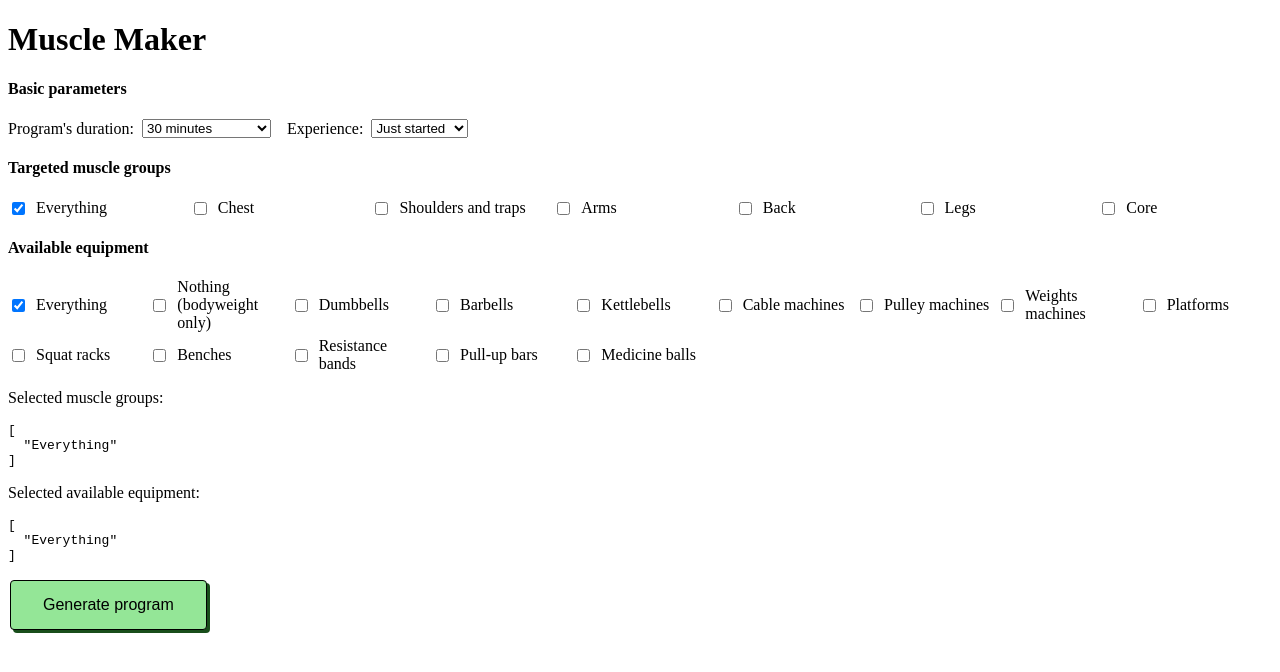
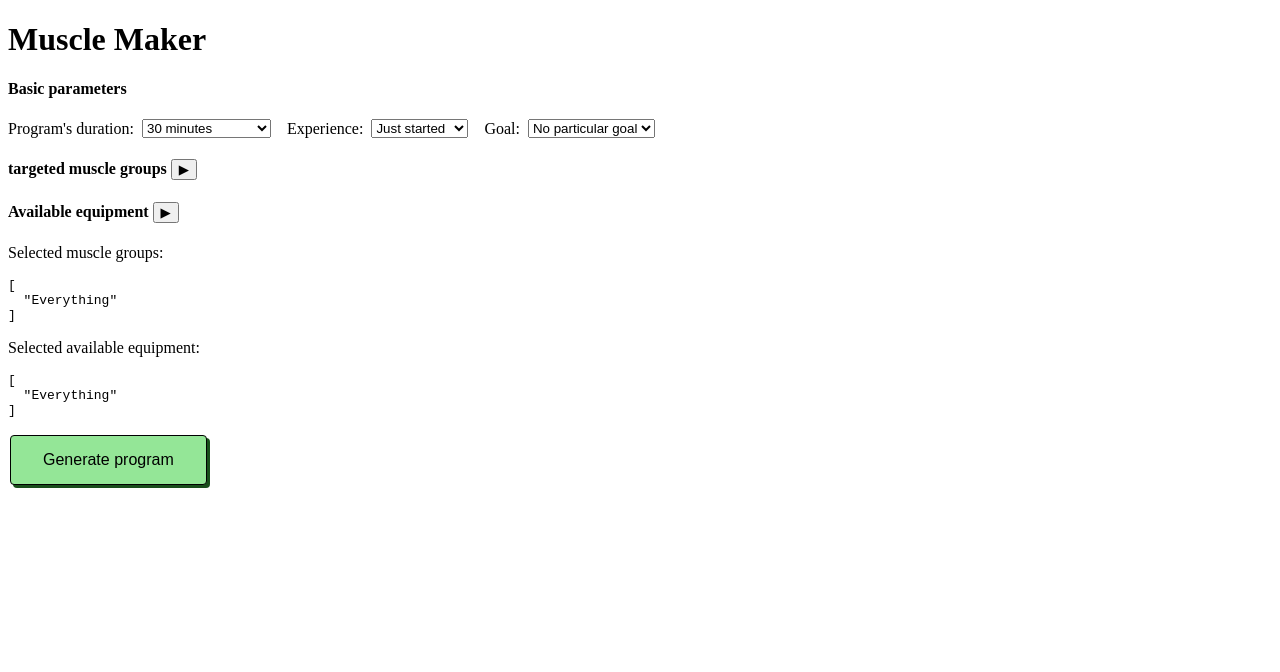
Before and after one commit to Flag69/Muscle-Maker, a Vue app in the folder frontend/: page / in a window 1280 px wide. Shown: the top 672 px of the page. Built offline with nearby package versions, Linux system fonts and the light colour scheme.

Commit message:
filters all right for now

```diff
--- a/frontend/src/components/filtersDisplay.vue
+++ b/frontend/src/components/filtersDisplay.vue
@@ -25,11 +25,29 @@
                 <option value="4">Advanced</option>
             </select>
         </div>
+
+        <div class="filter-container-row">
+            <label for="goal">Goal: </label>
+            <select name="goal" id="goal">
+                <option value="1">No particular goal</option>
+                <option value="1">Muscle gain</option>
+                <option value="2">Strength training</option>
+                <option value="3">Endurance</option>
+            </select>
+        </div>
+
     </div>
 
-    <h4>Targeted muscle groups</h4>
+    <h4>
+        targeted muscle groups
+        <span>
+        <button @click="showMusclegroups = !showMusclegroups">
+        {{ showMusclegroups ? "▼" : "▶" }}
+        </button>
+    </span>
+    </h4>
 
-    <div class="checkbox-group">
+    <div class="checkbox-group" v-if="showMusclegroups">
         <label v-for="item in musclegroupsOptions" :key="item" class="checkbox-label">
             <input type="checkbox" :value="item" v-model="musclegroups" @change="toggleMuscleGroup(item)" />
 
@@ -38,9 +56,16 @@
         </label>
     </div>
 
-    <h4>Available equipment</h4>
+    <h4>
+        Available equipment
+        <span>
+        <button @click="showEquipment = !showEquipment">
+        {{ showEquipment ? "▼" : "▶" }}
+        </button>
+    </span>
+    </h4>
 
-    <div class="checkbox-group">
+    <div class="checkbox-group" v-if="showEquipment">
         <label v-for="item in availableEquipmentOptions" :key="item" class="checkbox-label">
             <input type="checkbox" :value="item" v-model="availableEquipment" @change="toggleAvailableEquipment(item)" />
 
@@ -62,6 +87,9 @@ import { ref } from "vue"
 
 const musclegroups = ref(["Everything"])
 const availableEquipment = ref(["Everything"])
+
+const showEquipment = ref(false)
+const showMusclegroups = ref(false)
 
 const musclegroupsOptions = [
     "Everything",
@@ -103,9 +131,14 @@ function toggleMuscleGroup(item) {
 function toggleAvailableEquipment(item) {
     if (item === 'Everything') {
         availableEquipment.value = ['Everything']
+    } else if (item === 'Nothing (bodyweight only)') {
+        availableEquipment.value = ['Nothing (bodyweight only)']
     } else {
         availableEquipment.value = availableEquipment.value.filter(
             equip => equip !== 'Everything'
+        )
+        availableEquipment.value = availableEquipment.value.filter(
+            equip => equip !== 'Nothing (bodyweight only)'
         )
     }
 }
```
